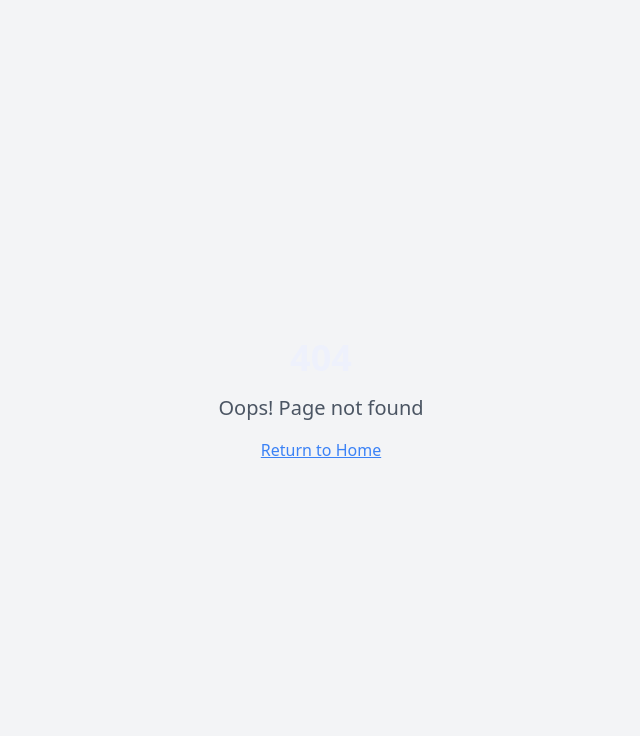
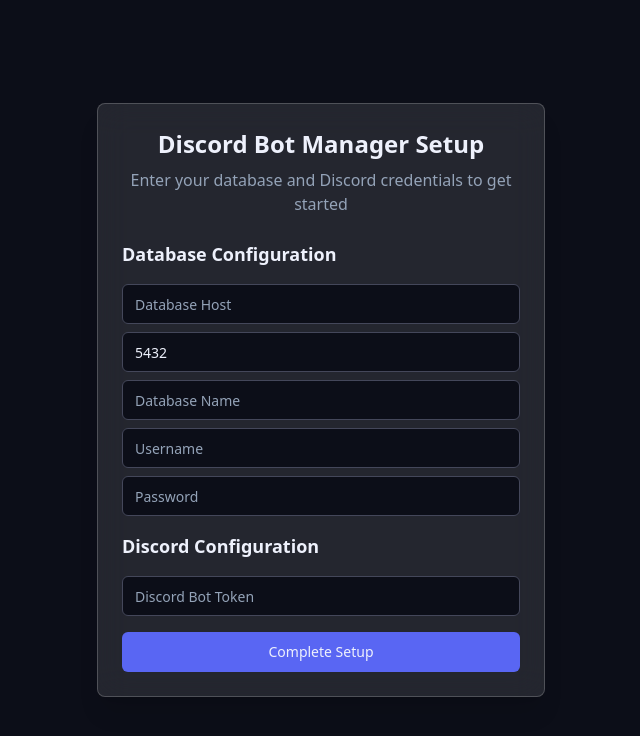
Before and after one commit to iXty9/botopia-manager, a React (Vite) app: page /setup in a window 1280 px wide. Before the commit this address had no page. Shown: the top 736 px of the page, without its empty margins (319-959 px from the left). Built offline with nearby package versions, Linux system fonts and the light colour scheme.

Commit message:
Implement option 2 for development
This commit implements option 2 for the development workflow.  Persistent credential storage will be added later.

```diff
--- a/src/App.tsx
+++ b/src/App.tsx
@@ -1,9 +1,11 @@
+
 import { Toaster } from "@/components/ui/toaster";
 import { Toaster as Sonner } from "@/components/ui/sonner";
 import { TooltipProvider } from "@/components/ui/tooltip";
 import { QueryClient, QueryClientProvider } from "@tanstack/react-query";
-import { BrowserRouter, Routes, Route } from "react-router-dom";
-import Index from "./pages/Index";
+import { BrowserRouter, Routes, Route, Navigate } from "react-router-dom";
+import Setup from "./pages/Setup";
+import Dashboard from "./pages/Dashboard";
 import NotFound from "./pages/NotFound";
 
 const queryClient = new QueryClient();
@@ -15,8 +17,9 @@ const App = () => (
       <Sonner />
       <BrowserRouter>
         <Routes>
-          <Route path="/" element={<Index />} />
-          {/* ADD ALL CUSTOM ROUTES ABOVE THE CATCH-ALL "*" ROUTE */}
+          <Route path="/" element={<Navigate to="/setup" replace />} />
+          <Route path="/setup" element={<Setup />} />
+          <Route path="/dashboard" element={<Dashboard />} />
           <Route path="*" element={<NotFound />} />
         </Routes>
       </BrowserRouter>
--- /dev/null
+++ b/src/pages/Dashboard.tsx
@@ -0,0 +1,26 @@
+
+import { useEffect } from "react";
+import { useNavigate } from "react-router-dom";
+
+const Dashboard = () => {
+  const navigate = useNavigate();
+
+  useEffect(() => {
+    // Check if credentials exist
+    const dbCredentials = window.sessionStorage.getItem('dbCredentials');
+    const discordToken = window.sessionStorage.getItem('discordToken');
+
+    if (!dbCredentials || !discordToken) {
+      navigate('/setup');
+    }
+  }, [navigate]);
+
+  return (
+    <div className="container mx-auto p-6">
+      <h1 className="text-2xl font-bold mb-4">Dashboard</h1>
+      {/* Dashboard content will go here */}
+    </div>
+  );
+};
+
+export default Dashboard;
--- /dev/null
+++ b/src/pages/Setup.tsx
@@ -0,0 +1,109 @@
+
+import { useState } from "react";
+import { useNavigate } from "react-router-dom";
+import { Button } from "@/components/ui/button";
+import { Input } from "@/components/ui/input";
+import { toast } from "sonner";
+
+const Setup = () => {
+  const navigate = useNavigate();
+  const [formData, setFormData] = useState({
+    dbHost: "",
+    dbPort: "5432",
+    dbName: "",
+    dbUser: "",
+    dbPassword: "",
+    discordToken: "",
+  });
+
+  const handleSubmit = async (e: React.FormEvent) => {
+    e.preventDefault();
+
+    // Here we would normally test the connection
+    // For now, we'll just store in memory and proceed
+    try {
+      // Store credentials in memory (temporary solution)
+      window.sessionStorage.setItem('dbCredentials', JSON.stringify({
+        host: formData.dbHost,
+        port: formData.dbPort,
+        database: formData.dbName,
+        user: formData.dbUser,
+        password: formData.dbPassword,
+      }));
+      window.sessionStorage.setItem('discordToken', formData.discordToken);
+
+      toast.success("Setup completed successfully!");
+      navigate('/dashboard');
+    } catch (error) {
+      toast.error("Failed to save credentials");
+      console.error(error);
+    }
+  };
+
+  return (
+    <div className="min-h-screen flex items-center justify-center bg-background">
+      <div className="w-full max-w-md p-6 space-y-6 glass-panel">
+        <div className="space-y-2 text-center">
+          <h1 className="text-2xl font-bold">Discord Bot Manager Setup</h1>
+          <p className="text-muted-foreground">Enter your database and Discord credentials to get started</p>
+        </div>
+
+        <form onSubmit={handleSubmit} className="space-y-4">
+          <div className="space-y-4">
+            <h2 className="text-lg font-semibold">Database Configuration</h2>
+            <div className="space-y-2">
+              <Input
+                placeholder="Database Host"
+                value={formData.dbHost}
+                onChange={(e) => setFormData({ ...formData, dbHost: e.target.value })}
+                required
+              />
+              <Input
+                placeholder="Port"
+                value={formData.dbPort}
+                onChange={(e) => setFormData({ ...formData, dbPort: e.target.value })}
+                required
+              />
+              <Input
+                placeholder="Database Name"
+                value={formData.dbName}
+                onChange={(e) => setFormData({ ...formData, dbName: e.target.value })}
+                required
+              />
+              <Input
+                placeholder="Username"
+                value={formData.dbUser}
+                onChange={(e) => setFormData({ ...formData, dbUser: e.target.value })}
+                required
+              />
+              <Input
+                type="password"
+                placeholder="Password"
+                value={formData.dbPassword}
+                onChange={(e) => setFormData({ ...formData, dbPassword: e.target.value })}
+                required
+              />
+            </div>
+          </div>
+
+          <div className="space-y-4">
+            <h2 className="text-lg font-semibold">Discord Configuration</h2>
+            <Input
+              type="password"
+              placeholder="Discord Bot Token"
+              value={formData.discordToken}
+              onChange={(e) => setFormData({ ...formData, discordToken: e.target.value })}
+              required
+            />
+          </div>
+
+          <Button type="submit" className="w-full">
+            Complete Setup
+          </Button>
+        </form>
+      </div>
+    </div>
+  );
+};
+
+export default Setup;
```
